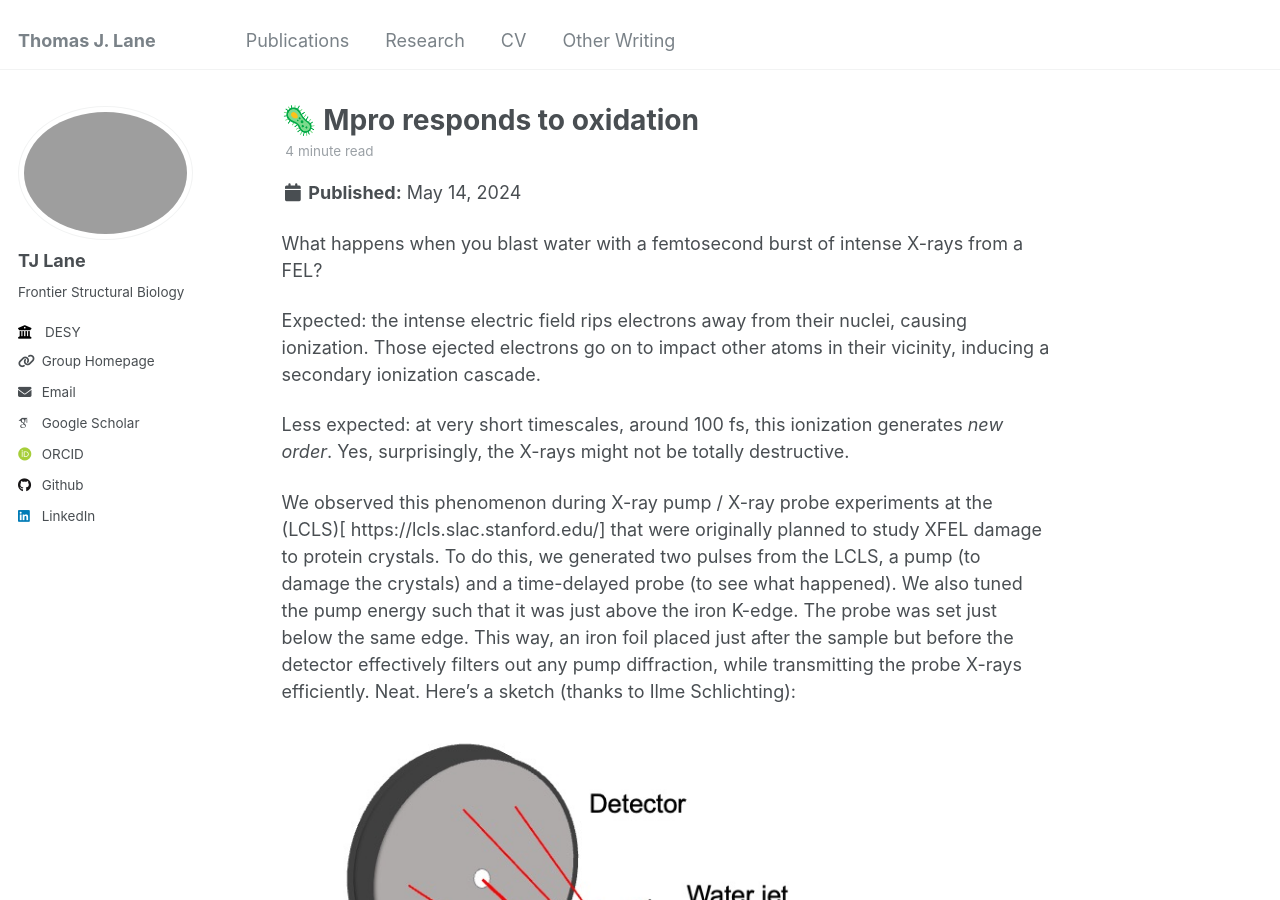
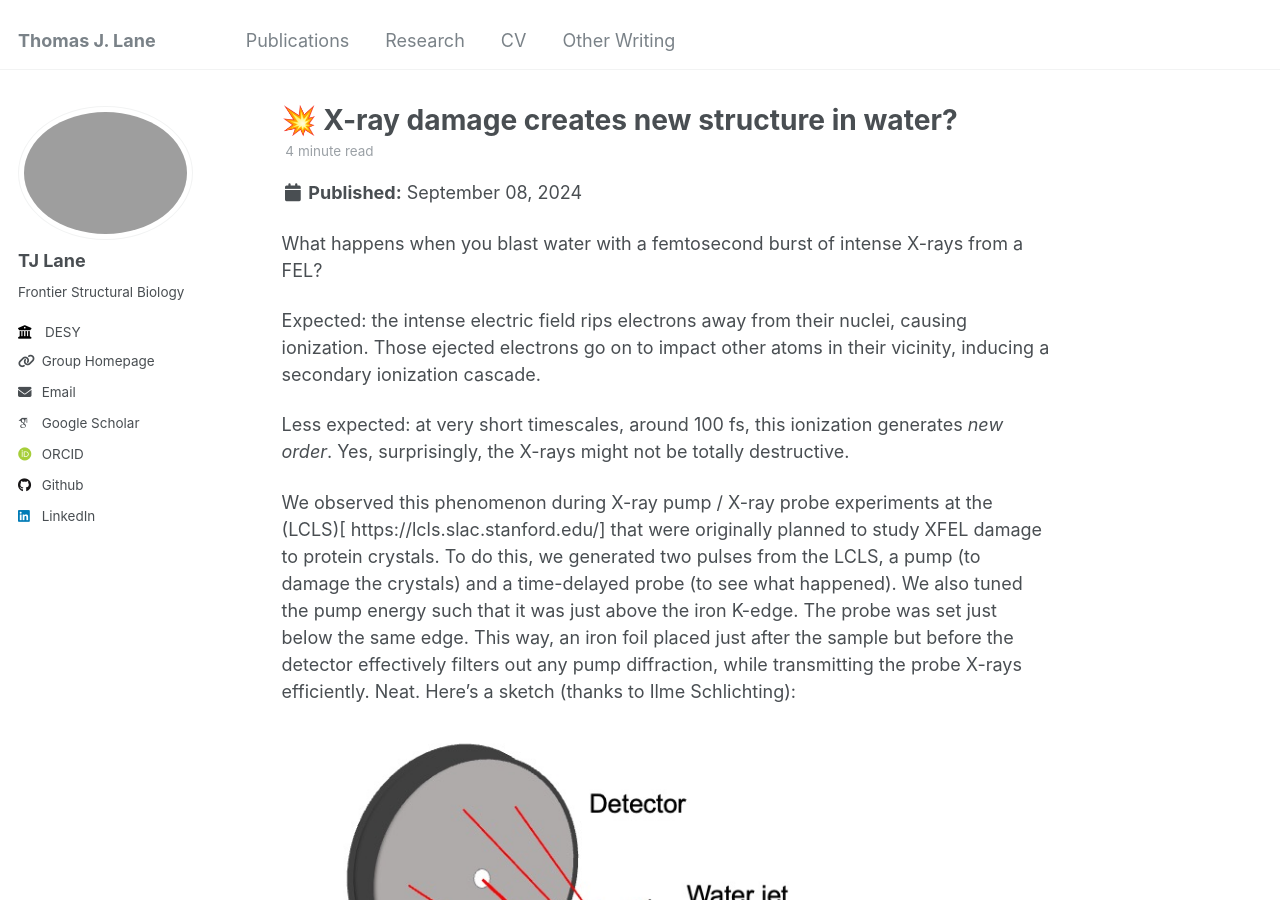
Before and after one commit to tjlane/tjlane.github.io, a Jekyll site: the page built from _posts/2024-09-08-water-damage.md, in a window 1280 px wide and 900 px high. Built offline with Jekyll 4.4.1, drawn with Linux system fonts in a browser that asks for light colours; some web fonts are replaced.

Commit message:
post title bug

```diff
--- a/_posts/2024-09-08-water-damage.md
+++ b/_posts/2024-09-08-water-damage.md
@@ -1,9 +1,9 @@
 ---
-title: '🦠 Mpro responds to oxidation'
-date: 2024-05-14
-permalink: /posts/2024/mpro-oxidation/
+title: '💥 X-ray damage creates new structure in water?'
+date: 2024-09-08
+permalink: /posts/2024/water-damage/
 tags:
-  - biology
+  - physics
 ---
 
 What happens when you blast water with a femtosecond burst of intense X-rays from a FEL?
```
